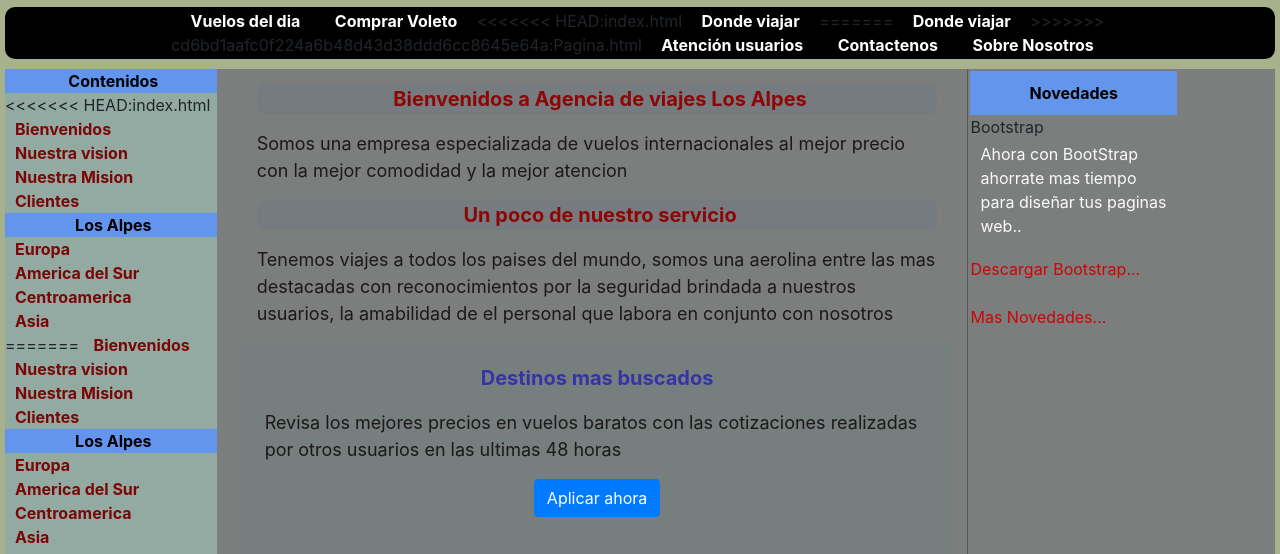
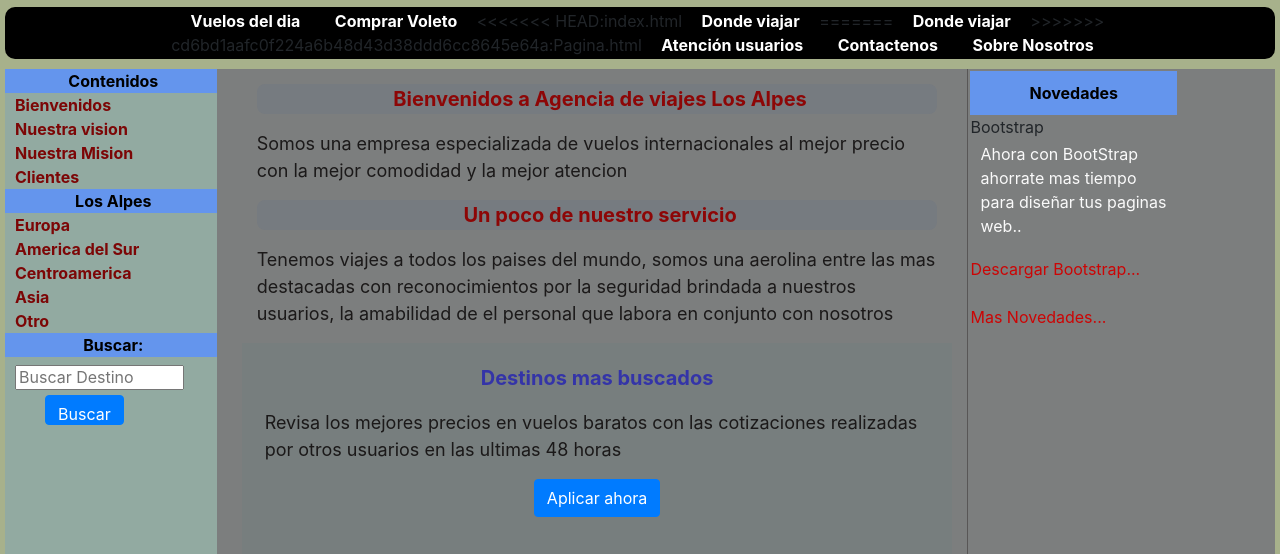
Before and after one commit to jomflo/miweb, a plain HTML site: page index.html in a window 1280 px wide. Shown: the part 353-907 px from the top of the page. Drawn offline with Linux system fonts and the light colour scheme.

Commit message:
[update] bugs

```diff
--- a/index.html
+++ b/index.html
@@ -44,7 +44,6 @@
             <div class="row">
                 <div class="columna1 col-lg-2 col-md-4 col-sm-12 "><!--primer columna-->
                     <div class="tituloizquierdo">Contenidos<br></div>
-<<<<<<< HEAD:index.html
                         <a href="./PaginasSecundarias/Bienvenido.html">Bienvenidos</a><br>
                         <a href="./PaginasSecundarias/Vision.html">Nuestra vision</a><br>
                         <a href="./PaginasSecundarias/Mision.html">Nuestra Mision</a><br>
@@ -54,17 +53,6 @@
                         <a href="./PaginasSecundarias/AmericaDelSur.html">America del Sur</a><br>
                         <a href="./PaginasSecundarias/Centroamerica.html">Centroamerica</a><br>
                         <a href="./PaginasSecundarias/Asia.html">Asia</a><br>
-=======
-                        <a href="/PaginasSecundarias/Bienvenido.html">Bienvenidos</a><br>
-                        <a href="/PaginasSecundarias/Vision.html">Nuestra vision</a><br>
-                        <a href="/PaginasSecundarias/Mision.html">Nuestra Mision</a><br>
-                        <a href="/PaginasSecundarias/Clientes.html">Clientes</a><br>
-                        <div class="tituloizquierdo">Los Alpes</div>
-                        <a href="/PaginasSecundarias/Europa.html">Europa</a><br>
-                        <a href="/PaginasSecundarias/AmericaDelSur.html">America del Sur</a><br>
-                        <a href="/PaginasSecundarias/Centroamerica.html">Centroamerica</a><br>
-                        <a href="/PaginasSecundarias/Asia.html">Asia</a><br>
->>>>>>> cd6bd1aafc0f224a6b48d43d38ddd6cc8645e64a:Pagina.html
                         <a href="#clientes">Otro</a>
 
                         <div class="buscar">
```
